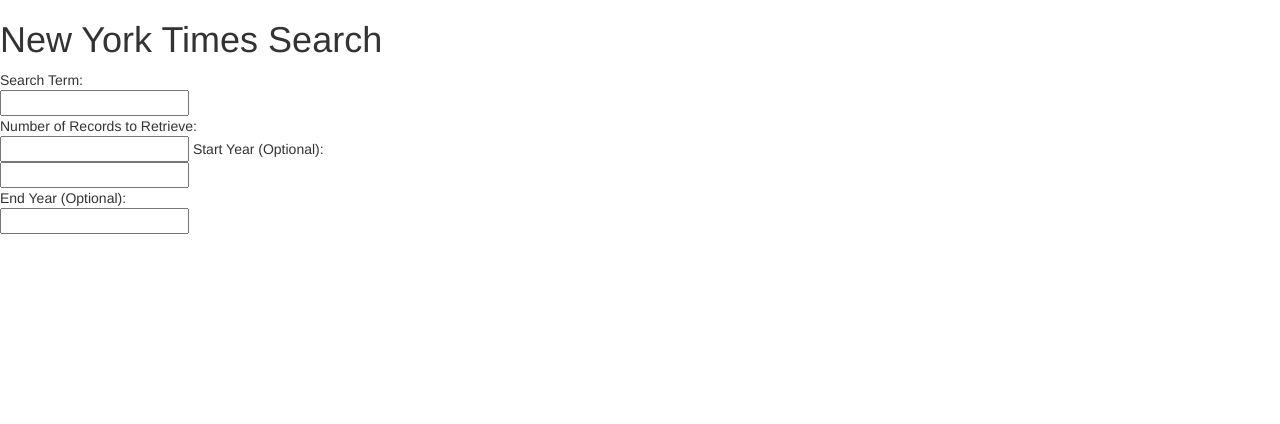
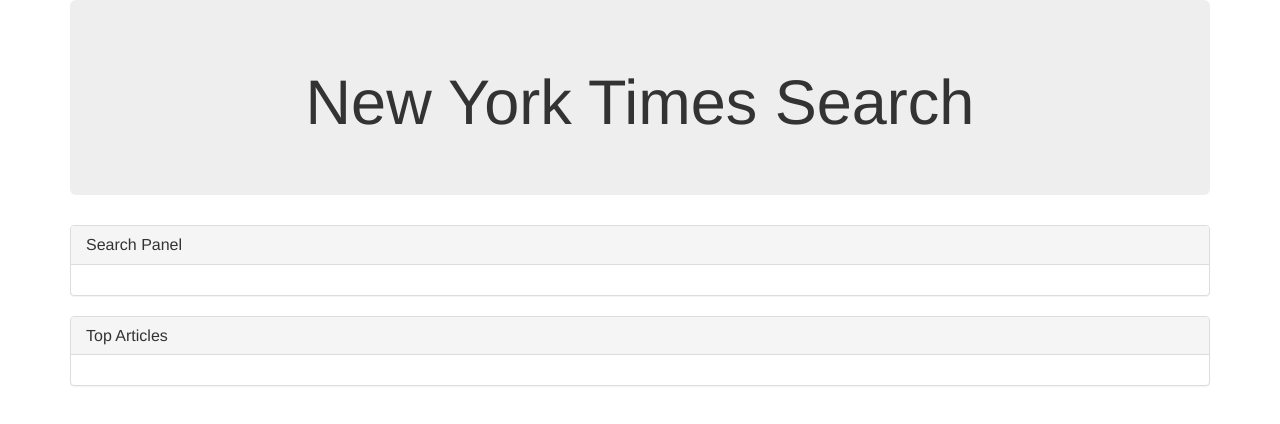
Before and after one commit to Roblester09/NYTimes-Project, a plain HTML site: page index.html in a window 1280 px wide. Drawn offline with nearby package versions, Linux system fonts and the light colour scheme; files that its build step writes are made by us from their sources.

Commit message:
added html

```diff
--- a/index.html
+++ b/index.html
@@ -3,37 +3,53 @@
 
 <head>
   <meta charset="utf-8">
+  <meta http-equiv="X-UA-Compatible" content="IE=edge">
+  <meta name="viewport" content="width=device-width, initial-scale=1">
   <title>New York Times Search</title>
-
-
-<link rel="stylesheet" href="https://maxcdn.bootstrapcdn.com/bootstrap/3.3.7/css/bootstrap.min.css" integrity="sha384-BVYiiSIFeK1dGmJRAkycuHAHRg32OmUcww7on3RYdg4Va+PmSTsz/K68vbdEjh4u" crossorigin="anonymous">
-<script src="https://code.jquery.com/jquery-3.1.1.js"></script>
-<link rel="stylesheet" type="text/css" href="assets/css/reset.css">
-<link rel="stylesheet" type="text/css" href="assets/css/style.css">
-
+  <link rel="stylesheet" href="https://maxcdn.bootstrapcdn.com/bootstrap/3.3.7/css/bootstrap.min.css" integrity="sha384-BVYiiSIFeK1dGmJRAkycuHAHRg32OmUcww7on3RYdg4Va+PmSTsz/K68vbdEjh4u" crossorigin="anonymous">
+  <link rel="stylesheet" href="path/to/font-awesome/css/font-awesome.min.css">
+  <link rel="stylesheet" type="text/css" href="css/style.css"/>
 </head>
-
 <body>
 
-<header class= "header">
-<h1>New York Times Search</h1>
-<header>
+  <div class="container">
+    <div class="row">
+      <div class="col-md-12 text-center">
+        <div class="jumbotron">
+          <h1>New York Times Search</h1>
+        </div>
+      </div>
+    </div>
 
-<div class= "forms">
+    <div class="row">
+      <div class="col-md-12">
+        <div class="panel panel-default">
+          <div class="panel-heading">
+            <h3 class="panel-title">Search Panel</h3>
+          </div>
+          <div class="panel-body">
 
-<form>
-  Search Term:<br>
-  <input type="text" name="searchTerm"><br>
-  Number of Records to Retrieve:<br>
-  <input type="text" name="recordsNumber">
-  Start Year (Optional):<br>
-  <input type="text" name="startYear"><br>
-  End Year (Optional):<br>
-  <input type="text" name="endYear">
-</form>
+          </div>
+        </div>
+      </div>
+    </div>
 
-</div>
+    <div class="row">
+      <div class="col-md-12">
+        <div class="panel panel-default">
+          <div class="panel-heading">
+            <h3 class="panel-title">Top Articles</h3>
+          </div>
+          <div class="panel-body">
 
+          </div>
+        </div>
+      </div>
+    </div>
+  </div>
+
+<script src="https://code.jquery.com/jquery-3.1.1.min.js"></script>
+<script src="assets/javascript/game.js"></script>
 </body>
 
 </html>
```
